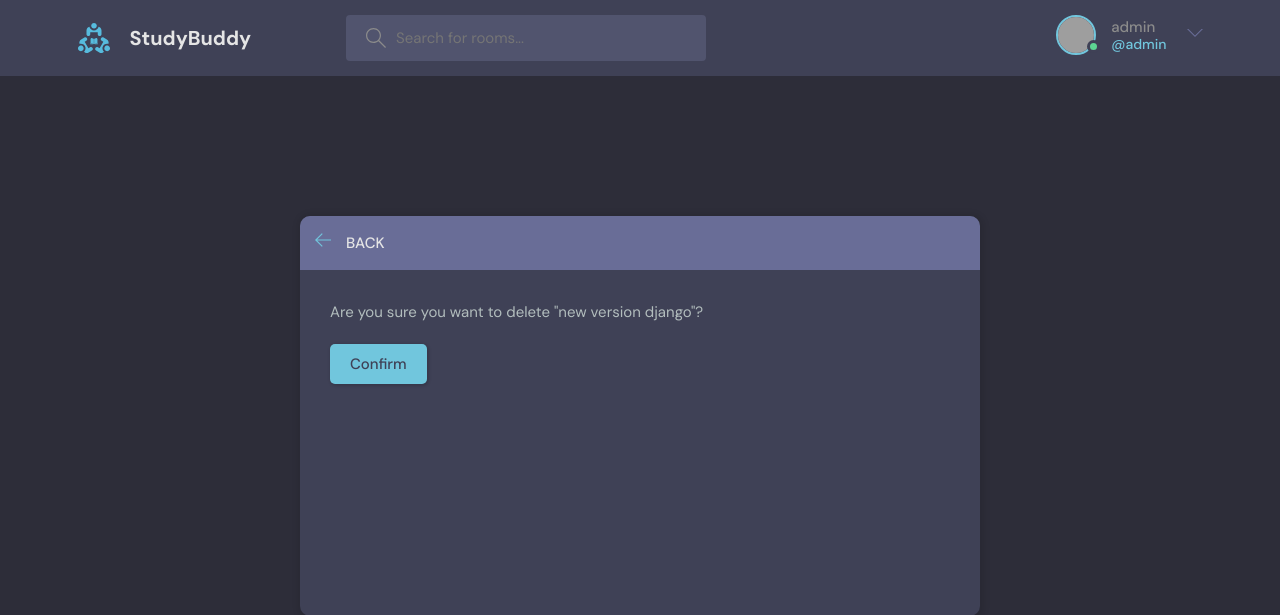
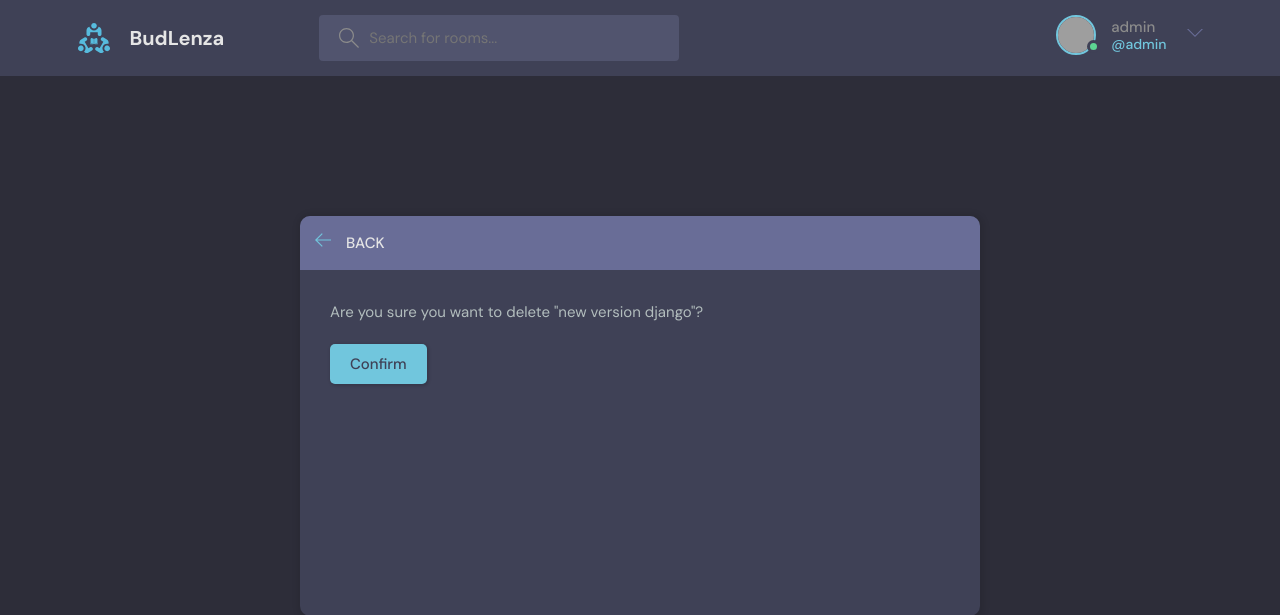
Before and after one commit to AyushKjaiswal/BUDLENZA, a Django app: page /delete_room/9/ in a window 1280 px wide. Shown: the top 615 px of the page. Run offline with Django 4.2, Linux system fonts and the light colour scheme; a user stored in the database is signed in; data comes from the database, SQL or seed files in the repository; grey boxes are pictures that could not be loaded.

Commit message:
title change

```diff
--- a/BUDLENZA/templates/navbar.html
+++ b/BUDLENZA/templates/navbar.html
@@ -3,7 +3,7 @@
     <div class="container">
       <a href="{% url 'home' %}" class="header__logo">
         <img src="{% static 'images/logo.svg' %}" />
-        <h1>StudyBuddy</h1>
+        <h1>BudLenza</h1>
       </a>
       <form class="header__search" method="'GET" action="{% url 'home' %}">
         <label>
```
